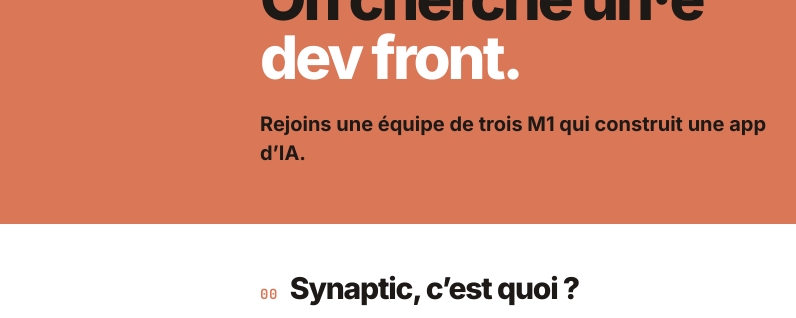
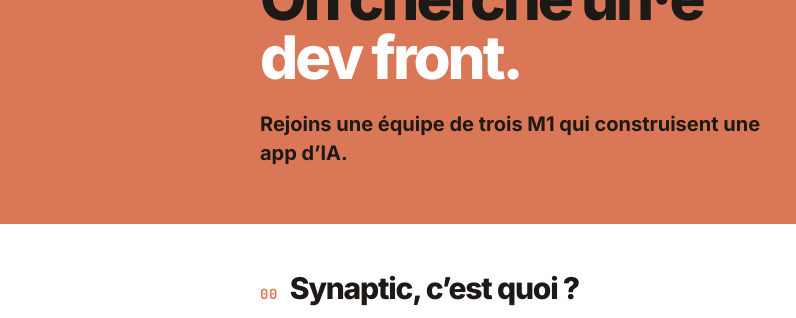
Before and after one commit to synaptic-fr/rejoindre, a plain HTML site: page index.html in a window 1280 px wide. Shown: the part 206-524 px from the top of the page, 0-796 px from the left. Drawn offline with Linux system fonts and the light colour scheme.

Commit message:
Update index.html

```diff
--- a/index.html
+++ b/index.html
@@ -30,7 +30,7 @@ img { max-width: 100%; }
 </div>
 <p style="margin: 14px 0 0; font-family: 'JetBrains Mono', Consolas, monospace; font-size: 13px; font-weight: 700; letter-spacing: 1.5px">● FICHE DE POSTE · B1</p>
 <h1 style="margin: 0; font-size: 60px; line-height: 0.98; font-weight: 800; letter-spacing: -3px">On cherche un·e<br><span style="color: #FFFFFF">dev front.</span></h1>
-<p style="margin: 6px 0 0; font-size: 20px; font-weight: 700; line-height: 1.45; max-width: 520px">Rejoins une équipe de trois M1 qui construit une app d’IA.</p>
+<p style="margin: 6px 0 0; font-size: 20px; font-weight: 700; line-height: 1.45; max-width: 520px">Rejoins une équipe de trois M1 qui construisent une app d’IA.</p>
 </div>
 <img src="img/logo.png" alt="" aria-hidden="true" style="flex: 1 1 200px; width: 220px; max-width: 220px; height: 220px; border-radius: 48px; object-fit: cover; display: block">
 </div>
```
